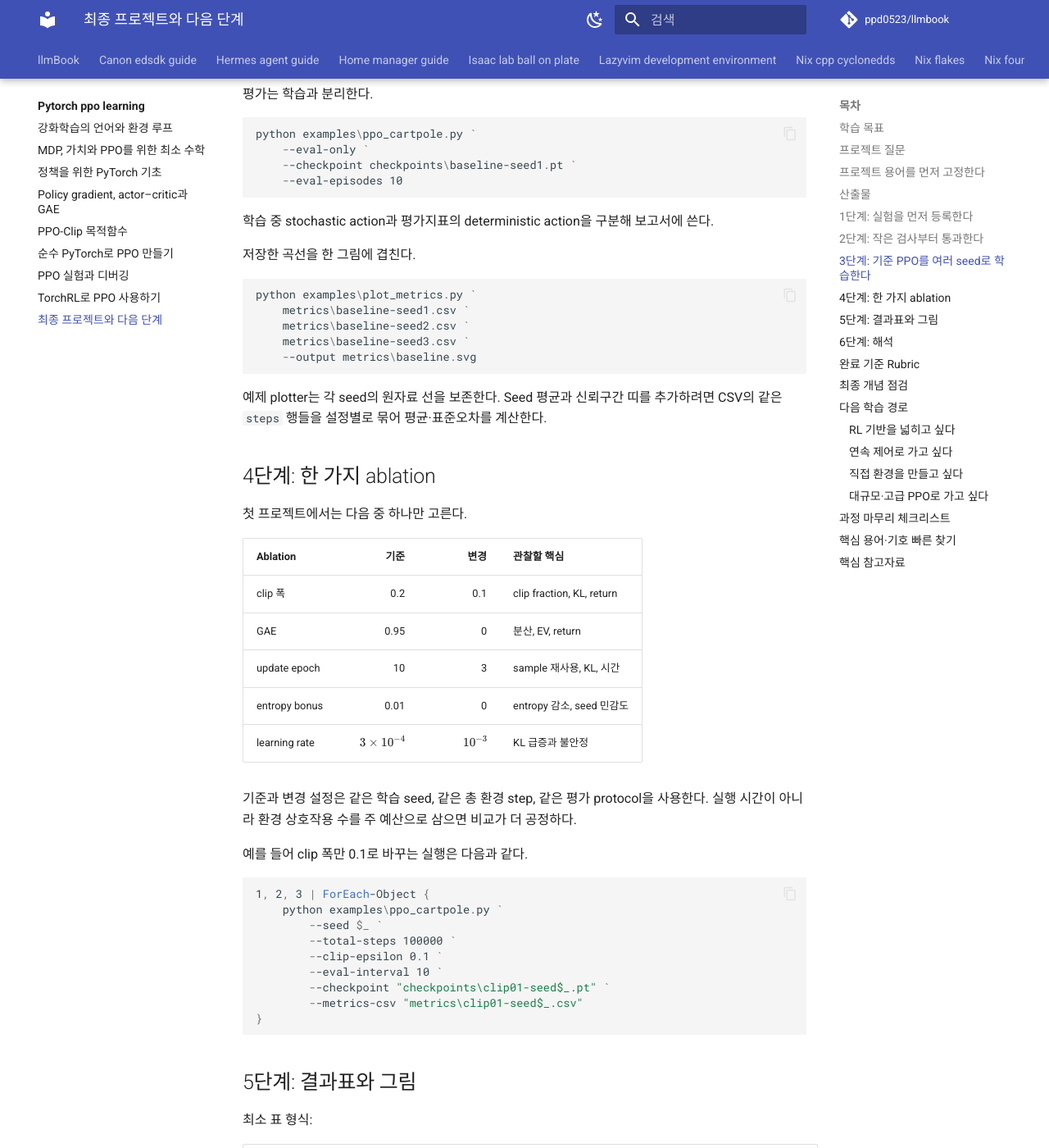
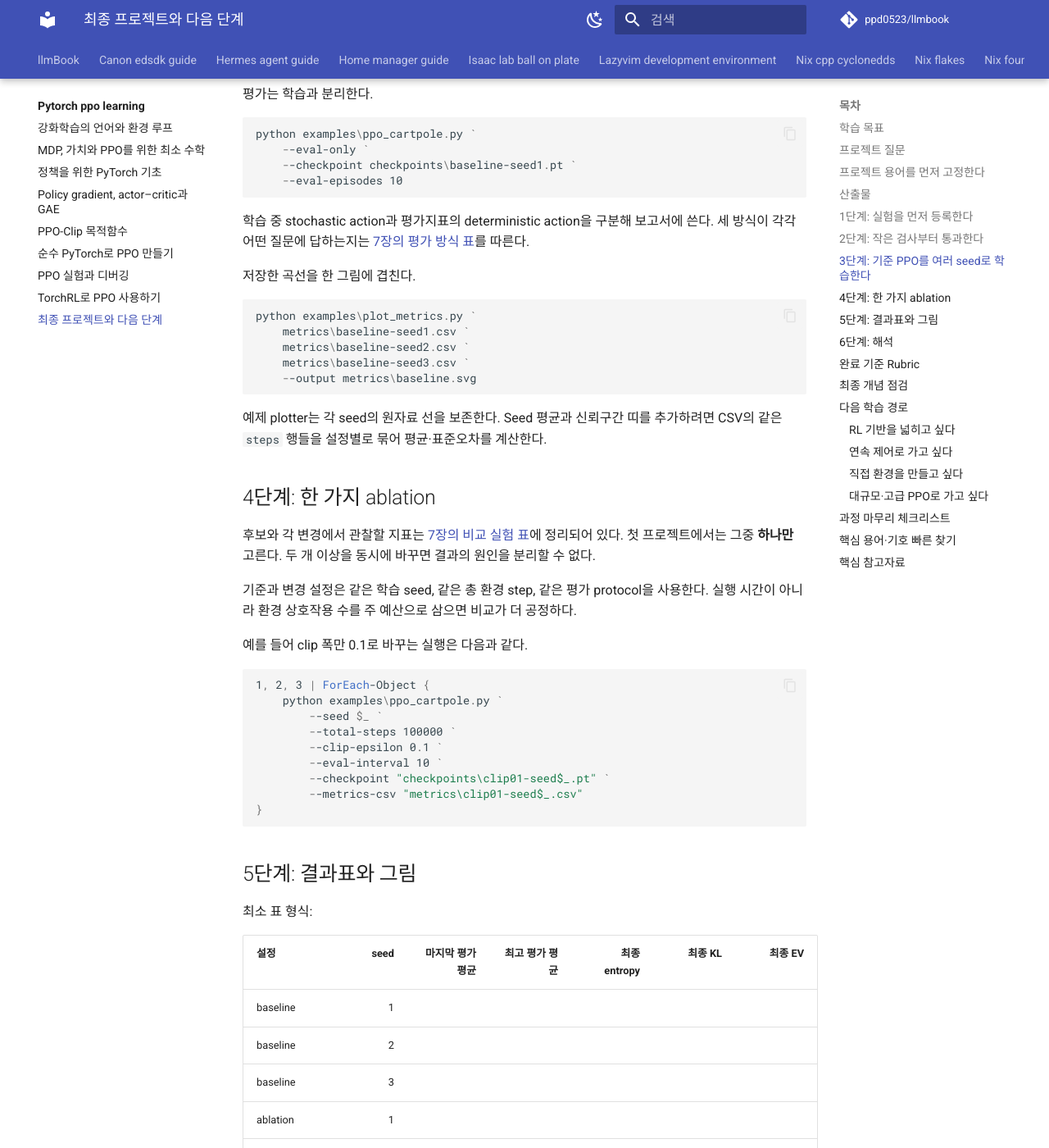
Before and after one commit to ppd0523/llmbook, an MkDocs documentation site: the page built from docs/pytorch-ppo-learning/09-final-project-and-next-steps.md, in a window 1280 px wide and 1400 px high, scrolled down 2935 px. Shown: the whole window at 82% size. Built offline with MkDocs 1.6.1 and Material for MkDocs 9.7.7, drawn with Linux system fonts in a browser that asks for light colours; comment, search, counter and statistics services are not loaded.

Commit message:
docs: single-source duplicated tables and term lists
같은 표·목록이 두 장에 복제되어 있어 한쪽만 고치면 즉시 어긋나는 상태였다.
말로 된 직관 설명과 연습문제의 중복은 선행 직관과 반복 학습이므로 남기고,
동일한 표·목록만 canonical 위치 하나로 모은다.

- ablation 표: 7장을 방법론 canonical로 두고 9장은 참조 + 프로젝트 제약만
- 평가 방식(sampling/argmax): 9장이 7장 표를 가리키게 한다
- entropy 정의: 3장을 canonical로 두고 4장은 loss 안에서의 역할만 설명
- 후속 학습 키워드 목록: 9장을 canonical로 두고 2장은 용어 뜻과 참조만

검증: mkdocs build --strict 통과.

Co-Authored-By: Claude Opus 5 <noreply@anthropic.com>

````diff
--- a/docs/pytorch-ppo-learning/09-final-project-and-next-steps.md
+++ b/docs/pytorch-ppo-learning/09-final-project-and-next-steps.md
@@ -104,7 +104,7 @@ python examples\ppo_cartpole.py `
     --eval-episodes 10
 ```
 
-학습 중 stochastic action과 평가지표의 deterministic action을 구분해 보고서에 쓴다.
+학습 중 stochastic action과 평가지표의 deterministic action을 구분해 보고서에 쓴다. 세 방식이 각각 어떤 질문에 답하는지는 [7장의 평가 방식 표](./07-debug-and-experiment.md)를 따른다.
 
 저장한 곡선을 한 그림에 겹친다.
 
@@ -120,15 +120,7 @@ python examples\plot_metrics.py `
 
 ## 4단계: 한 가지 ablation
 
-첫 프로젝트에서는 다음 중 하나만 고른다.
-
-| Ablation | 기준 | 변경 | 관찰할 핵심 |
-|---|---:|---:|---|
-| clip 폭 | 0.2 | 0.1 | clip fraction, KL, return |
-| GAE | 0.95 | 0 | 분산, EV, return |
-| update epoch | 10 | 3 | sample 재사용, KL, 시간 |
-| entropy bonus | 0.01 | 0 | entropy 감소, seed 민감도 |
-| learning rate | $3\times10^{-4}$ | $10^{-3}$ | KL 급증과 불안정 |
+후보와 각 변경에서 관찰할 지표는 [7장의 비교 실험 표](./07-debug-and-experiment.md)에 정리되어 있다. 첫 프로젝트에서는 그중 **하나만** 고른다. 두 개 이상을 동시에 바꾸면 결과의 원인을 분리할 수 없다.
 
 기준과 변경 설정은 같은 학습 seed, 같은 총 환경 step, 같은 평가 protocol을 사용한다. 실행 시간이 아니라 환경 상호작용 수를 주 예산으로 삼으면 비교가 더 공정하다.
 
````
Also changed, not shown: docs/pytorch-ppo-learning/02-mdp-value-and-math.md (+2 -9 lines), docs/pytorch-ppo-learning/04-policy-gradient-and-gae.md (+1 -7 lines), docs/pytorch-ppo-learning/index.md (+1 -1 lines).
